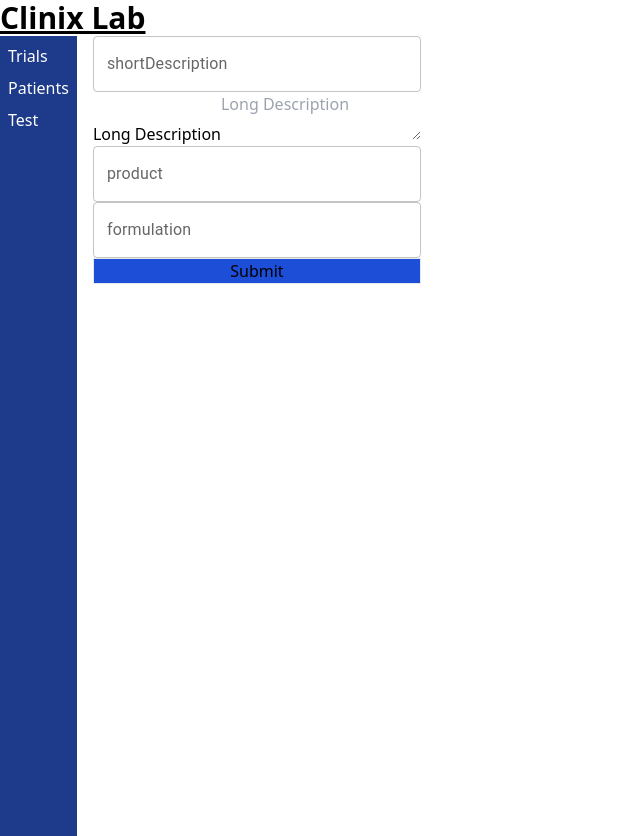
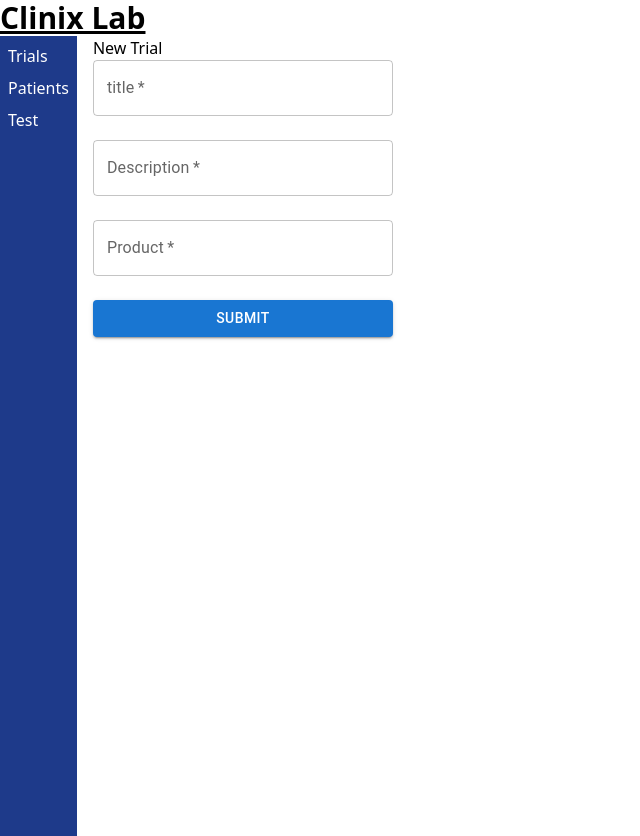
Before and after one commit to cmarcchen/clinix-lab, a React (Create React App) app in the folder frontend/: page /trials/new in a window 1280 px wide. Shown: the whole page, without its empty margins (0-640 px from the left). Built offline with nearby package versions, Linux system fonts and the light colour scheme.

Commit message:
Refactor and add patientEvent

```diff
--- /dev/null
+++ b/frontend/src/data/patientEvent.ts
@@ -0,0 +1,21 @@
+interface patientEvent {
+  id: string;
+  patientId: string;
+  title: string;
+  description: string;
+  eventType: string;
+}
+
+export const patientEvents: patientEvent[] = [
+  {
+    id: "a",
+    patientId: "1",
+    title: "test",
+    description: "test",
+    eventType: "Add in trial",
+  },
+];
+
+export const addPatientData = (patientEvent: patientEvent): void => {
+  patientEvents.push(patientEvent);
+};
--- a/frontend/src/data/trials.ts
+++ b/frontend/src/data/trials.ts
@@ -1,7 +1,7 @@
 export interface Trial {
   id: string;
-  shortDescription: string;
-  longDescription: string;
+  title: string;
+  description: string;
   product: string;
   formulation: string;
   creationDate: string | Date;
@@ -11,8 +11,8 @@ export interface Trial {
 export const trials: Trial[] = [
   {
     id: "abcd",
-    shortDescription: "My trial",
-    longDescription:
+    title: "My trial",
+    description:
       "Lorem ipsum dolor sit amet, consectetur adipiscing elit. Curabitur rutrum arcu tortor, sed fermentum dolor ornare a. Donec tincidunt finibus arcu non feugiat. Nunc at dignissim orci, id luctus nisl. Sed sollicitudin nulla quis ex scelerisque convallis. Fusce varius lectus lorem, faucibus commodo nisl eleifend id. Proin non rhoncus lorem.",
     product: "dupilumab",
     formulation: "injectable 200mg",
@@ -21,8 +21,8 @@ export const trials: Trial[] = [
   },
   {
     id: "vfqwef",
-    shortDescription: "My trial",
-    longDescription:
+    title: "My trial",
+    description:
       "Lorem ipsum dolor sit amet, consectetur adipiscing elit. Curabitur rutrum arcu tortor, sed fermentum dolor ornare a. Donec tincidunt finibus arcu non feugiat. Nunc at dignissim orci, id luctus nisl. Sed sollicitudin nulla quis ex scelerisque convallis. Fusce varius lectus lorem, faucibus commodo nisl eleifend id. Proin non rhoncus lorem.",
     product: "dupilumab",
     formulation: "injectable 200mg",
@@ -31,8 +31,8 @@ export const trials: Trial[] = [
   },
   {
     id: "abvqwegcd",
-    shortDescription: "My trial",
-    longDescription:
+    title: "My trial",
+    description:
       "Lorem ipsum dolor sit amet, consectetur adipiscing elit. Curabitur rutrum arcu tortor, sed fermentum dolor ornare a. Donec tincidunt finibus arcu non feugiat. Nunc at dignissim orci, id luctus nisl. Sed sollicitudin nulla quis ex scelerisque convallis. Fusce varius lectus lorem, faucibus commodo nisl eleifend id. Proin non rhoncus lorem.",
     product: "dupilumab",
     formulation: "injectable 200mg",
--- a/frontend/src/pages/NewPatient.tsx
+++ b/frontend/src/pages/NewPatientPage.tsx
@@ -4,7 +4,7 @@ import React, { useState } from "react";
 import { addPatient, Patient, Sex } from "../data/patients";
 import { Button, Stack, MenuItem, TextField } from "@mui/material";
 
-export function NewPatient() {
+export function NewPatientPage() {
   const navigate = useNavigate();
 
   const [patient, setPatient] = useState<Patient>({
--- a/frontend/src/pages/NewTrial.tsx
+++ /dev/null
@@ -1,61 +0,0 @@
-import { Submit } from "./../components/Submit";
-import { TextArea } from "../components/TextArea";
-import { Input } from "../components/Input";
-import { useNavigate } from "react-router-dom";
-import React, { useState } from "react";
-import { addTrial } from "../data/trials";
-
-export function NewTrial() {
-  const navigate = useNavigate();
-
-  const [trial, setTrial] = useState({
-    id: "",
-    shortDescription: "",
-    longDescription: "",
-    product: "",
-    formulation: "",
-    creationDate: "",
-    startDate: "",
-  });
-
-  const handleSubmit = (e: React.FormEvent<HTMLFormElement>) => {
-    e.preventDefault();
-    addTrial(trial);
-
-    navigate("/trials");
-  };
-
-  const handleChange = (e: React.ChangeEvent<HTMLInputElement>) => {
-    setTrial({ ...trial, [e.target.name]: e.target.value });
-  };
-
-  return (
-    <div>
-      <form className="flex flex-col" onSubmit={handleSubmit}>
-        <Input
-          name="shortDescription"
-          value={trial.shortDescription}
-          handleChange={handleChange}
-        />
-        <TextArea
-          placeholder="Long Description"
-          name="longDescription"
-          value={trial.longDescription}
-          handleChange={handleChange}
-        />
-        <Input
-          name="product"
-          value={trial.product}
-          handleChange={handleChange}
-        />
-        <Input
-          name="formulation"
-          value={trial.formulation}
-          handleChange={handleChange}
-        />
-
-        <Submit />
-      </form>
-    </div>
-  );
-}
--- /dev/null
+++ b/frontend/src/pages/NewTrialPage.tsx
@@ -0,0 +1,68 @@
+import { Button, Stack, TextField } from "@mui/material";
+import { useNavigate } from "react-router-dom";
+import React, { useState } from "react";
+import { addTrial } from "../data/trials";
+
+export function NewTrialPage() {
+  const navigate = useNavigate();
+
+  const [trial, setTrial] = useState({
+    id: "",
+    title: "",
+    description: "",
+    product: "",
+    formulation: "",
+    creationDate: "",
+    startDate: "",
+  });
+
+  const handleSubmit = (e: React.FormEvent<HTMLFormElement>) => {
+    e.preventDefault();
+    addTrial(trial);
+
+    navigate("/trials");
+  };
+
+  const handleChange = (e: React.ChangeEvent<HTMLInputElement>) => {
+    setTrial({ ...trial, [e.target.name]: e.target.value });
+  };
+
+  return (
+    <div>
+      <h1>New Trial</h1>
+      <form onSubmit={handleSubmit}>
+        <Stack spacing={3} sx={{ minWidth: 300 }}>
+          <TextField
+            required
+            id="title"
+            name="title"
+            label="title"
+            value={trial.title}
+            onChange={handleChange}
+          />
+          <TextField
+            required
+            id="description"
+            name="description"
+            label="Description"
+            rows={4}
+            value={trial.description}
+            onChange={handleChange}
+          />
+          <TextField
+            required
+            id="product"
+            name="product"
+            label="Product"
+            value={trial.product}
+            onChange={handleChange}
+          />
+
+          <Button type="submit" variant="contained">
+            Submit
+          </Button>
+        </Stack>
+      </form>
+    </div>
+  );
+}
--- a/frontend/src/pages/Patients.tsx
+++ b/frontend/src/pages/PatientsPage.tsx
@@ -1,9 +1,9 @@
-import { TableCard } from "./../components/TableCard";
+import { TableCard } from "../components/TableCard";
 import Button from "@mui/material/Button";
 import { patients } from "../data/patients";
 import { Link } from "react-router-dom";
 
-export function Patients() {
+export function PatientsPage() {
   return (
     <div className="m-2">
       <h1>Patients</h1>
--- a/frontend/src/pages/Trials.tsx
+++ /dev/null
@@ -1,25 +0,0 @@
-import { TableCard } from "./../components/TableCard";
-import { Button } from "../components/Button";
-import { trials } from "../data/trials";
-import { Link } from "react-router-dom";
-
-export function Trials() {
-  return (
-    <div className="m-2">
-      <h1>Trials</h1>
-      <Link to="./new">
-        <Button>New</Button>
-      </Link>
-
-      {trials.map(({ id, longDescription, shortDescription }) => {
-        return (
-          <TableCard
-            key={id}
-            longDescription={longDescription}
-            shortDescription={shortDescription}
-          />
-        );
-      })}
-    </div>
-  );
-}
--- /dev/null
+++ b/frontend/src/pages/TrialsPage.tsx
@@ -0,0 +1,26 @@
+import { TableCard } from "../components/TableCard";
+
+import { trials } from "../data/trials";
+import { Link } from "react-router-dom";
+import { Button } from "@mui/material";
+
+export function TrialsPage() {
+  return (
+    <div className="m-2">
+      <h1>Trials</h1>
+      <Link to="./new">
+        <Button variant="contained">New</Button>
+      </Link>
+
+      {trials.map(({ id, title, description }) => {
+        return (
+          <TableCard
+            key={id}
+            shortDescription={title}
+            longDescription={description}
+          />
+        );
+      })}
+    </div>
+  );
+}
```
Also changed, not shown: frontend/src/index.tsx (+9 -9 lines), frontend/src/pages/TestPage.tsx (renamed from frontend/src/pages/Test.tsx).
